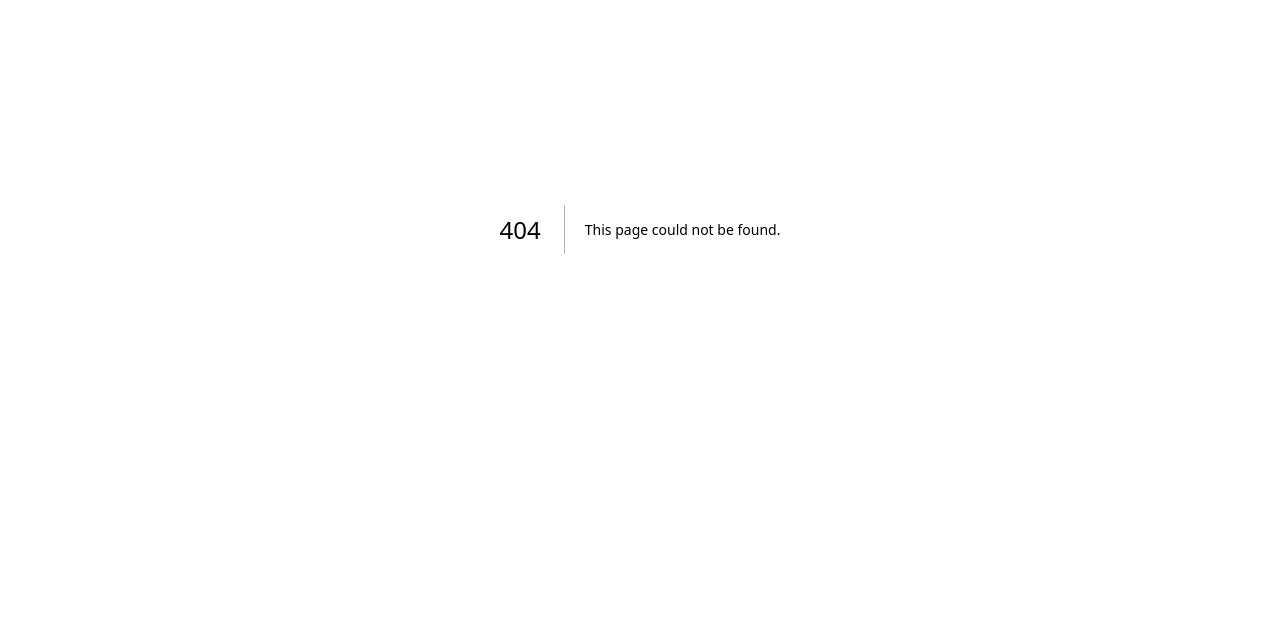
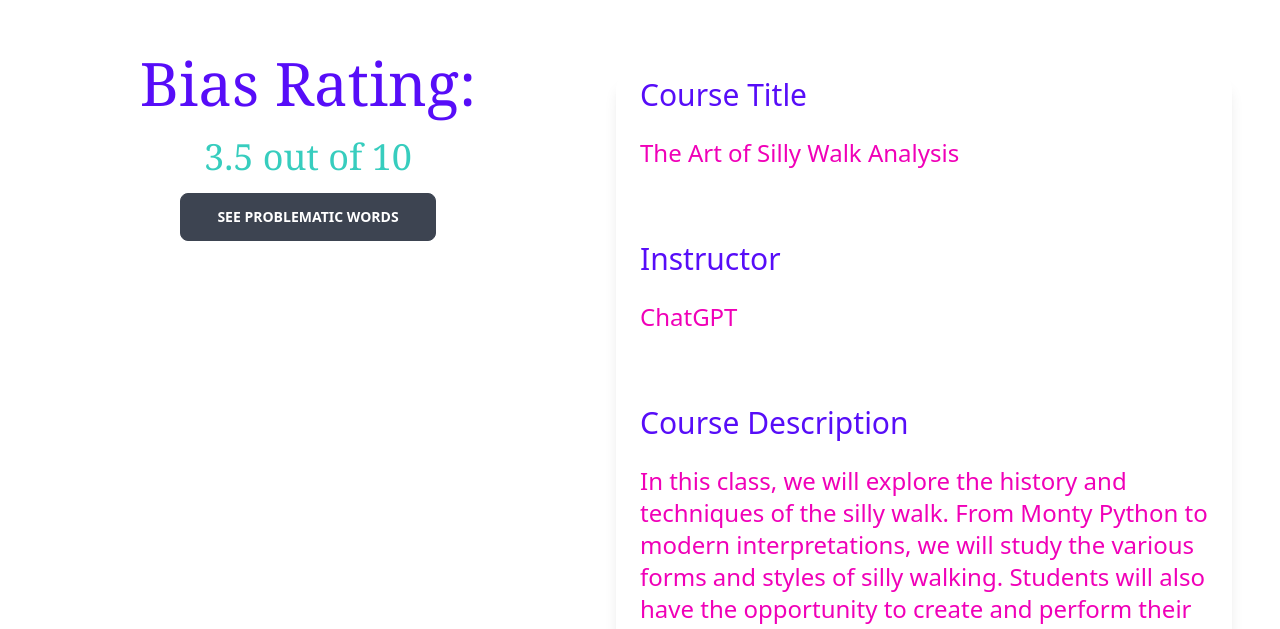
Before and after one commit to justisabelll/syllaScan, a Next.js app: page /Results in a window 1280 px wide. Before the commit this address had no page. Shown: the part 171-800 px from the top of the page. Built offline with nearby package versions, Linux system fonts and the light colour scheme.

Commit message:
added display for syllabus and data format

```diff
--- /dev/null
+++ b/src/pages/Results.tsx
@@ -0,0 +1,46 @@
+import Syllabus from "./components/Syllabus"
+import SeeBiasedWords from "./components/SeeBiasedWords"
+
+interface fromDatabase {
+    syllabusText: object,
+    score: number,
+    potentiallyBiasedwords: string[]
+}
+
+
+const fromDatabase = {
+syllabusText : {
+    "Course Title" : " The Art of Silly Walk Analysis\n\n" ,
+    "Instructor" : " ChatGPT\n\n" ,
+    "Course Description" : " In this class, we will explore the history and techniques of the silly walk. From Monty Python to modern interpretations, we will study the various forms and styles of silly walking. Students will also have the opportunity to create and perform their own silly walk routines.\n\n" ,
+    "Course Goals" : " \n Develop an understanding of the history and evolution of the silly walk\n Learn various techniques for performing a silly walk\n Create and perform a personal silly walk routine\n\n" ,
+    "Textbook" : " \"The Complete Monty Python's Flying Circus: All the Words, Volume 2\" by Eric Idle and Michael Palin\n\n" ,
+    "Grading" : " \n Class participation and attendance (20%)\n In-class silly walk performances (30%)\n Final silly walk routine project (50%)\n\n" ,
+    "Attendance Policy" : " Regular attendance is mandatory and more than 2 absences will lower your grade. Silly walk-related excuses will be accepted.\n\n" ,
+    "Office Hours" : " By appointment only, but I will always be available for a silly walk consultation.\n\n" ,
+    "Note" : " This is a fictional class."
+} ,
+score: 3.5,
+potentiallyBiasedwords: ["word1", "word2", "silly"]}
+
+
+
+export default function Results() {
+    return(
+        <div className="grid min-h-screen grid-cols-2 content-center mt-56 mr-12 ">
+            <div className="">
+                <h1 className="text-center text-6xl font-serif text-primary sticky top-0">Bias Rating:</h1>
+                <h1 className="mt-6 text-center text-4xl font-serif text-accent sticky top-16">{fromDatabase.score} out of 10</h1>
+                <SeeBiasedWords potentiallyBiasedWords = {fromDatabase.potentiallyBiasedwords}/>
+            </div>
+            <div>
+            <div className="max-h-min relative max-w-fit mx-auto shadow-lg ring-3 ring-black/70 rounded-xl">
+
+                <Syllabus syllabusText = {fromDatabase.syllabusText}/>
+
+                </div>
+            </div>
+        </div>
+
+    )
+}
--- /dev/null
+++ b/src/pages/components/SeeBiasedWords.tsx
@@ -0,0 +1,29 @@
+export default function SeeBiasedWords({ potentiallyBiasedWords }:{ potentiallyBiasedWords: string[] }) {
+
+    return (
+        //center the button
+        <div className="flex justify-center mt-4 sticky top-32">
+            <button className='btn btn-wide' onClick={() => addUnderline(potentiallyBiasedWords)}>See Problematic Words</button>
+        </div>
+
+    )
+
+// bug: html can be seen if the word "class is passed in", also underline words lose uppercase letters (not sure if this matters)
+
+    // function that adds a span with underline class to each of the html text that matches the input text
+function addUnderline(inputText: string[]) {
+    // add each element with an id of inputText to an array
+    const inputTextElements = document.querySelectorAll("#inputText")
+    // loop through each element in the array
+    inputTextElements.forEach((element) => {
+        // loop through each word in the inputText array
+        inputText.forEach((word) => {
+            // create a regex to match the word
+            const regex = new RegExp(word, "gi")
+            // replace the word with a span with the underline class
+            element.innerHTML = element.innerHTML.replace(regex, `<span class="underline">${word}</span>`)
+        })
+    })
+    console.log(inputTextElements)
+}
+}
--- /dev/null
+++ b/src/pages/components/Syllabus.tsx
@@ -0,0 +1,29 @@
+
+import { ReactElement } from 'react';
+
+
+
+
+export default function Syllabus({syllabusText}:{ syllabusText: object }) {
+
+    // split syllabusText by key and value
+    const syllabusSectionTitles = Object.keys(syllabusText)
+    const syllabusSectionText = Object.values(syllabusText)
+
+    // display the titles and text in sections
+    return (
+        <div>
+            {syllabusSectionTitles.map((title, index) => {
+                return (
+                    <div key={index}>
+                        <p className="m-6 text-3xl text-primary">{title}</p>
+                        <p id ="inputText" className="m-6 text-2xl text-secondary">{syllabusSectionText[index]}</p>
+                        <br/>
+                    </div>
+                )
+            }
+            )}
+        </div>
+
+    )
+}
```
